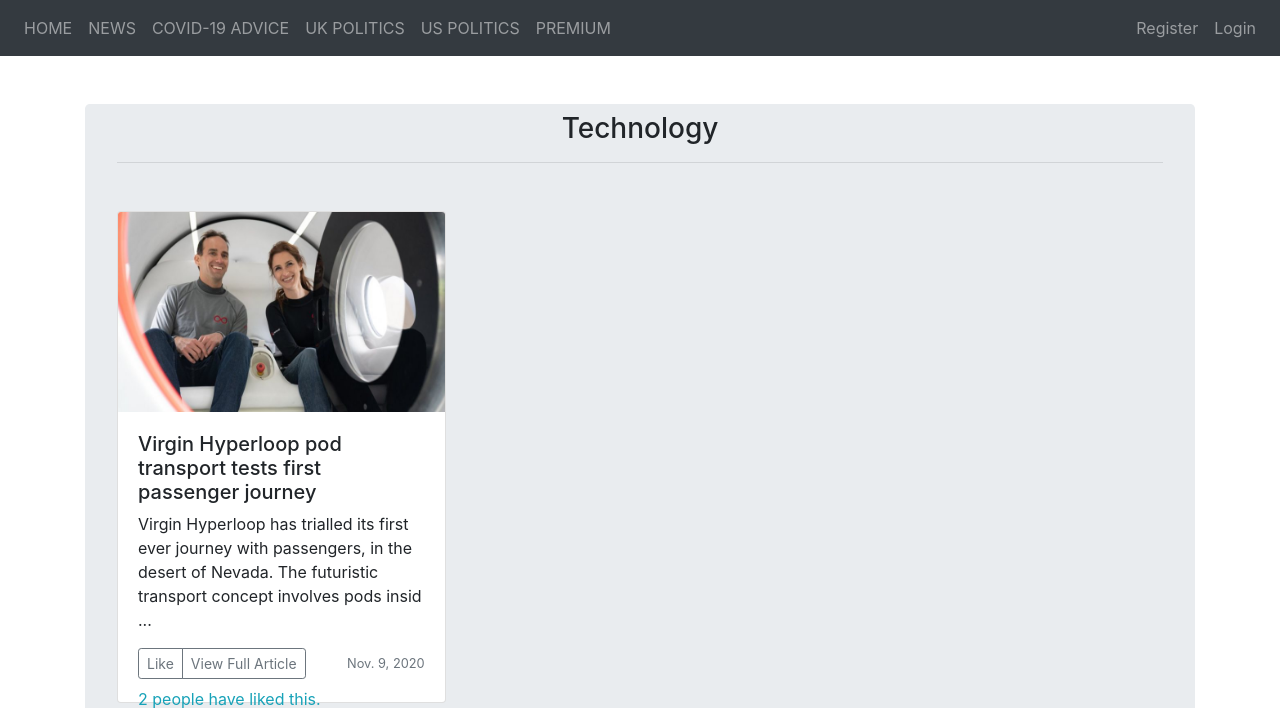
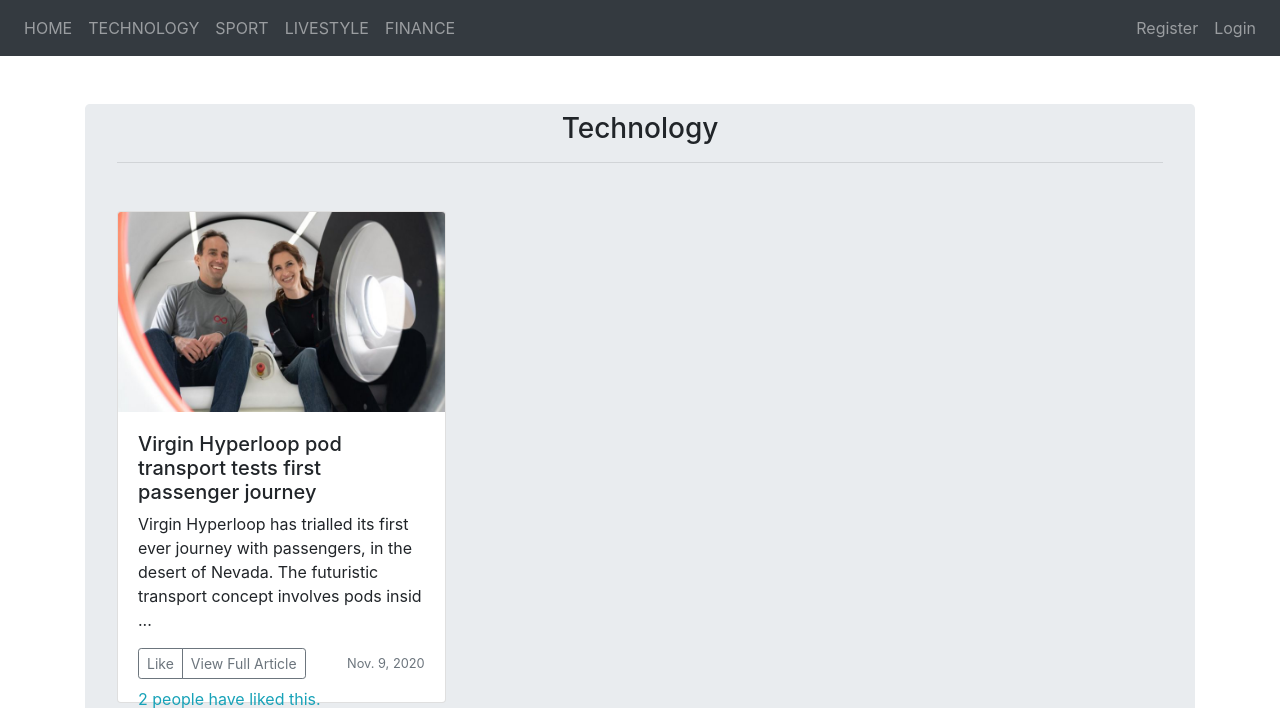
Before and after one commit to antpngl92/Web-Development-CW, a Django app: page / in a window 1280 px wide. Shown: the top 708 px of the page. Run offline with Django 3.2, Linux system fonts and the light colour scheme; data comes from the database, SQL or seed files in the repository; both versions use the stored data as it was after the commit; some libraries are stand-ins or nearby versions.

Commit message:
navbar is dynamic - based on user categories

```diff
--- a/news/templates/news/base.html
+++ b/news/templates/news/base.html
@@ -8,6 +8,7 @@
   <!-- Bootstrap CSS -->
   <link rel="stylesheet" href="https://maxcdn.bootstrapcdn.com/bootstrap/4.0.0/css/bootstrap.min.css"
     integrity="sha384-Gn5384xqQ1aoWXA+058RXPxPg6fy4IWvTNh0E263XmFcJlSAwiGgFAW/dAiS6JXm" crossorigin="anonymous">
+
   <title>{{ title }}</title>
 </head>
 <body>
@@ -19,8 +20,8 @@
     {% block content %}
     {% endblock %}
 
-    <!-- Optional JavaScript; choose one of the two! -->
-    <!-- Option 1: jQuery and Bootstrap Bundle (includes Popper) -->
+
+    <!-- jQuery, Ajax and Bootstrap Bundle (includes Popper) -->
     <script src="https://cdnjs.cloudflare.com/ajax/libs/popper.js/1.12.9/umd/popper.min.js"
       integrity="sha384-ApNbgh9B+Y1QKtv3Rn7W3mgPxhU9K/ScQsAP7hUibX39j7fakFPskvXusvfa0b4Q"
       crossorigin="anonymous"></script>
--- a/news/templates/news/navbar.html
+++ b/news/templates/news/navbar.html
@@ -8,22 +8,13 @@
       <ul class="navbar-nav mr-auto">
         <li class="nav-item">
           <a class="nav-link" href="{% url 'news_home' %}">HOME</a>
+      </li>
+      {% for cat in categories%}
+        <li class="nav-item">
+          <a class="nav-link" href="#">{{cat.name | upper }}</a>
         </li>
-        <li class="nav-item">
-          <a class="nav-link" href="{% url 'news_home' %}">NEWS</a>
-        </li>
-        <li class="nav-item">
-          <a class="nav-link" href="{% url 'news_home' %}">COVID-19 ADVICE</a>
-        </li>
-        <li class="nav-item">
-          <a class="nav-link" href="{% url 'news_home' %}">UK POLITICS</a>
-        </li>
-        <li class="nav-item">
-          <a class="nav-link" href="{% url 'news_home' %}">US POLITICS</a>
-        </li>
-        <li class="nav-item">
-          <a class="nav-link" href="{% url 'news_home' %}">PREMIUM</a>
-        </li>
+
+      {% endfor %}
       </ul>
       <!--END LEFT SIDE NAVBAR -->
 
--- a/news/templates/news/news.html
+++ b/news/templates/news/news.html
@@ -1,6 +1,7 @@
 {% extends 'news/base.html' %}
 
 {% block content %}
+
 <div class="row mt-5"></div>
 {% for category in categories%}
 <div class="jumbotron pt-2">
--- a/news/urls.py
+++ b/news/urls.py
@@ -8,6 +8,7 @@ from django.contrib.staticfiles.urls import staticfiles_urlpatterns
 
 urlpatterns = [
     path('',home,name='news_home'),
+    path(r'(?P<cat>[A-Za-z]+)/$',home,name='news_home'),
     path('get_news_API/', get_cat_API, name="get_news_api"),
     path('like/', like, name="like"),
 ]
--- a/news/views.py
+++ b/news/views.py
@@ -19,6 +19,7 @@ def home(request):
             article.save()
         context = {'news':news, 'categories':categories,'title': 'News'}
     else:
+        news = News.objects.all()
         user_favourite_cat = request.user.favourite.all()
         news = News.objects.filter(category=user_favourite_cat)
         context = {'news':news, 'categories':user_favourite_cat,'title': 'News'}
```
Also changed, not shown: db.sqlite3.
